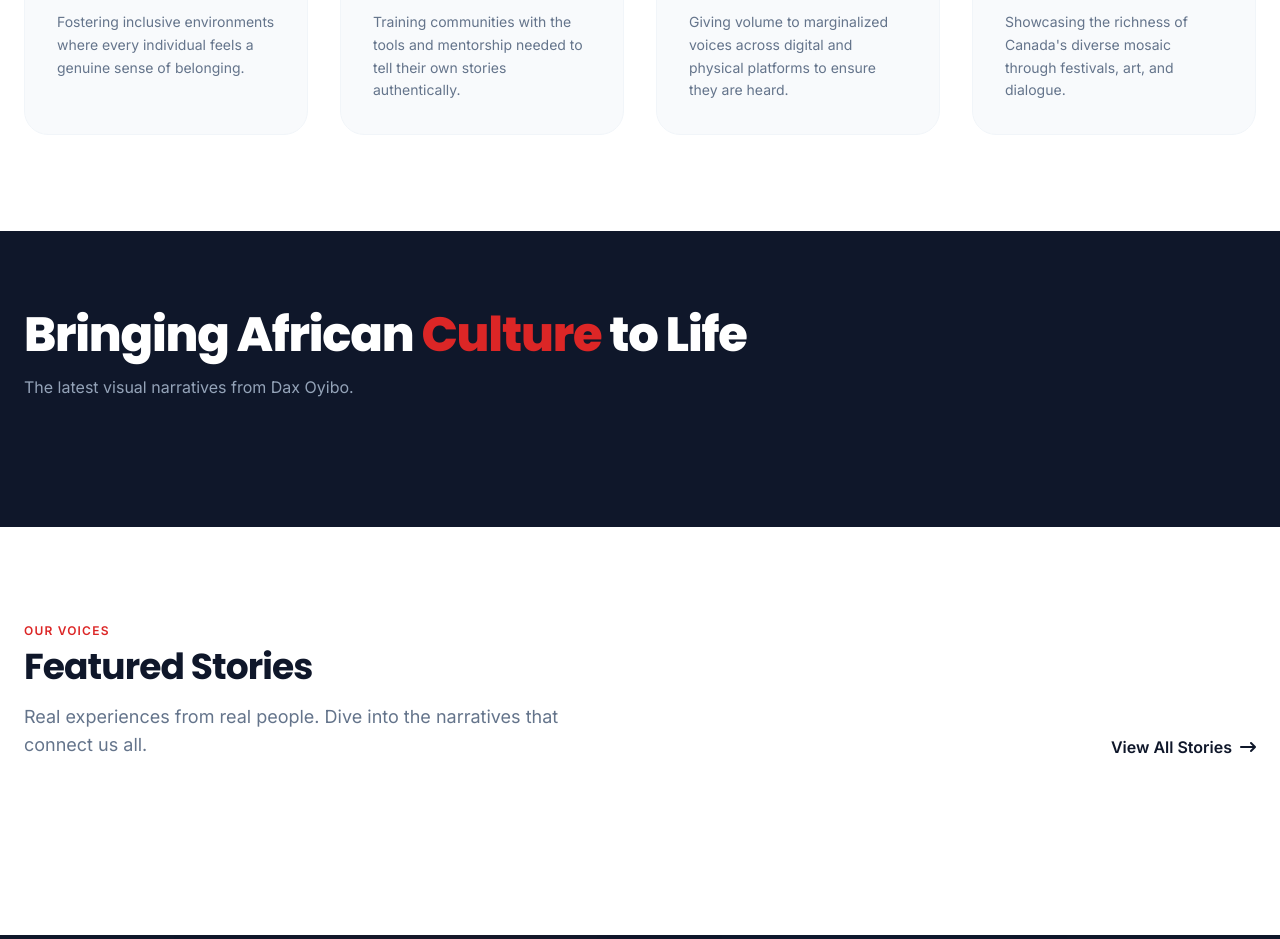
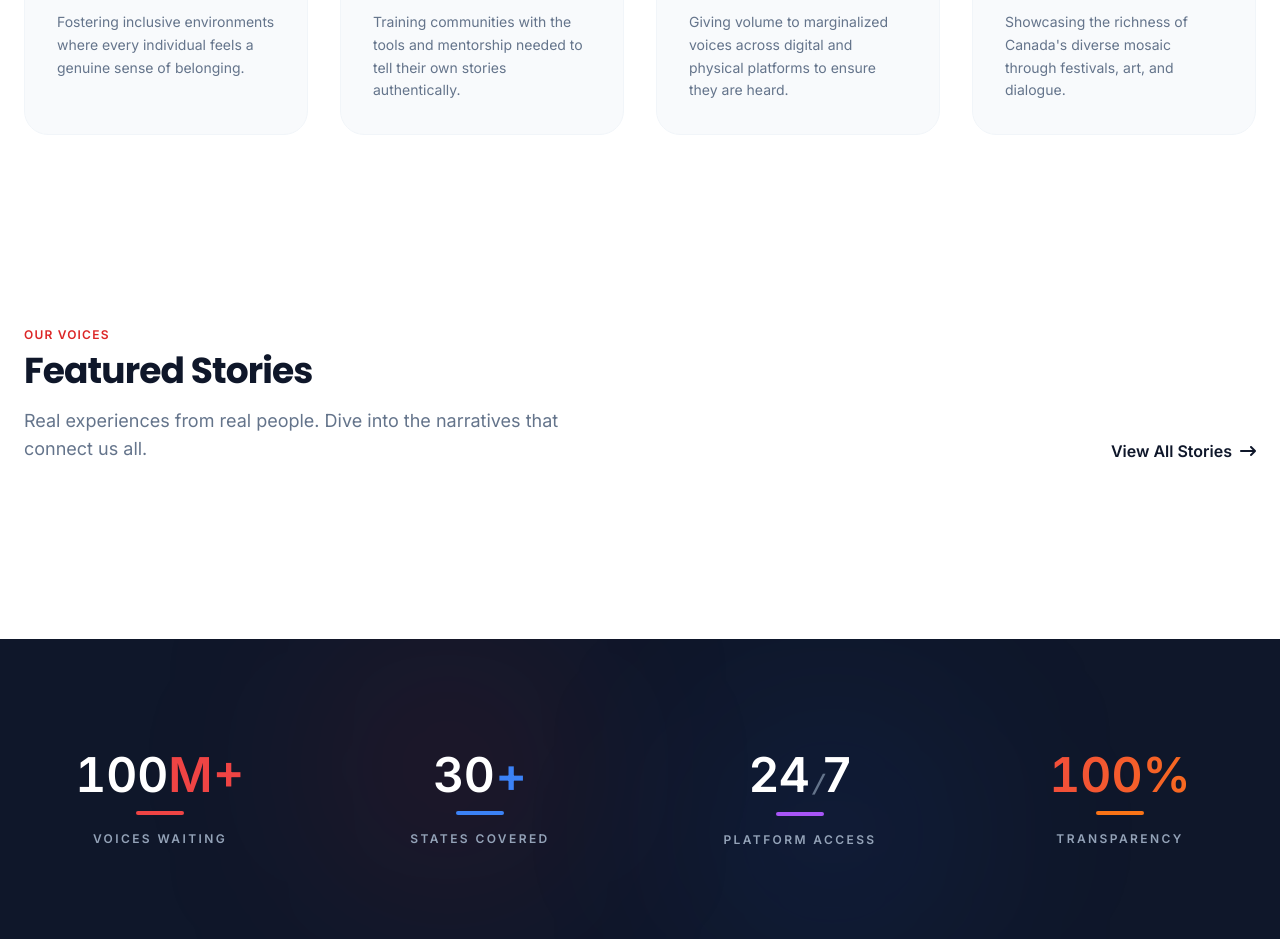
Before and after one commit to Williams-Opone/osov, a Flask app: page / in a window 1280 px wide. Shown: the part 1384-2323 px from the top of the page. Run offline with Flask 3, Linux system fonts and the light colour scheme; data that the repository does not hold is empty; some libraries are stand-ins or nearby versions.

Commit message:
commented out the yt sec

```diff
--- a/project/templates/user/index.html
+++ b/project/templates/user/index.html
@@ -174,7 +174,7 @@
             </div>
         </div>
     </section>
-    <section class="py-20 bg-slate-900 text-white overflow-hidden">
+    <!--<section class="py-20 bg-slate-900 text-white overflow-hidden">
         <div class="container mx-auto px-6">
             <div class="flex items-end justify-between mb-12">
                 <div>
@@ -213,7 +213,7 @@
                 </div>
             </div>
         </div>
-    </section>
+    </section>-->
     <section id="stories" class="py-16 md:py-24 bg-white overflow-hidden">
         <div class="container mx-auto px-6">
 
```
